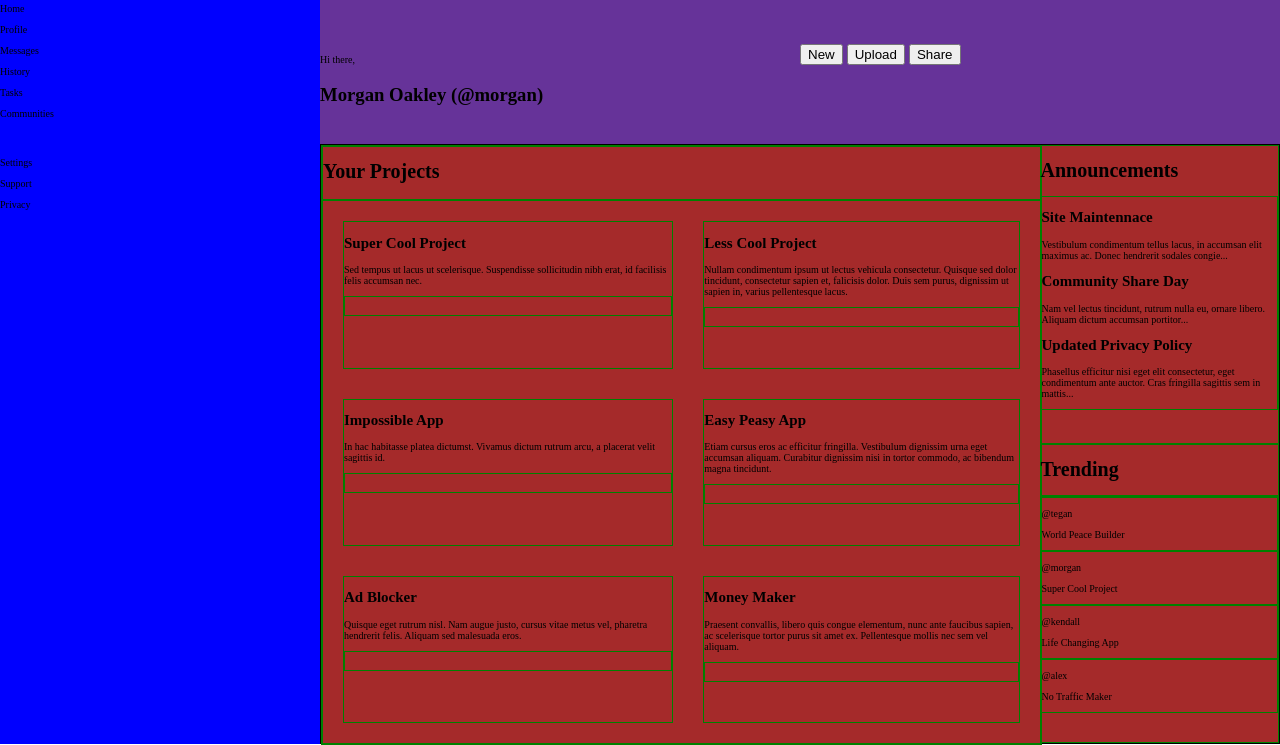
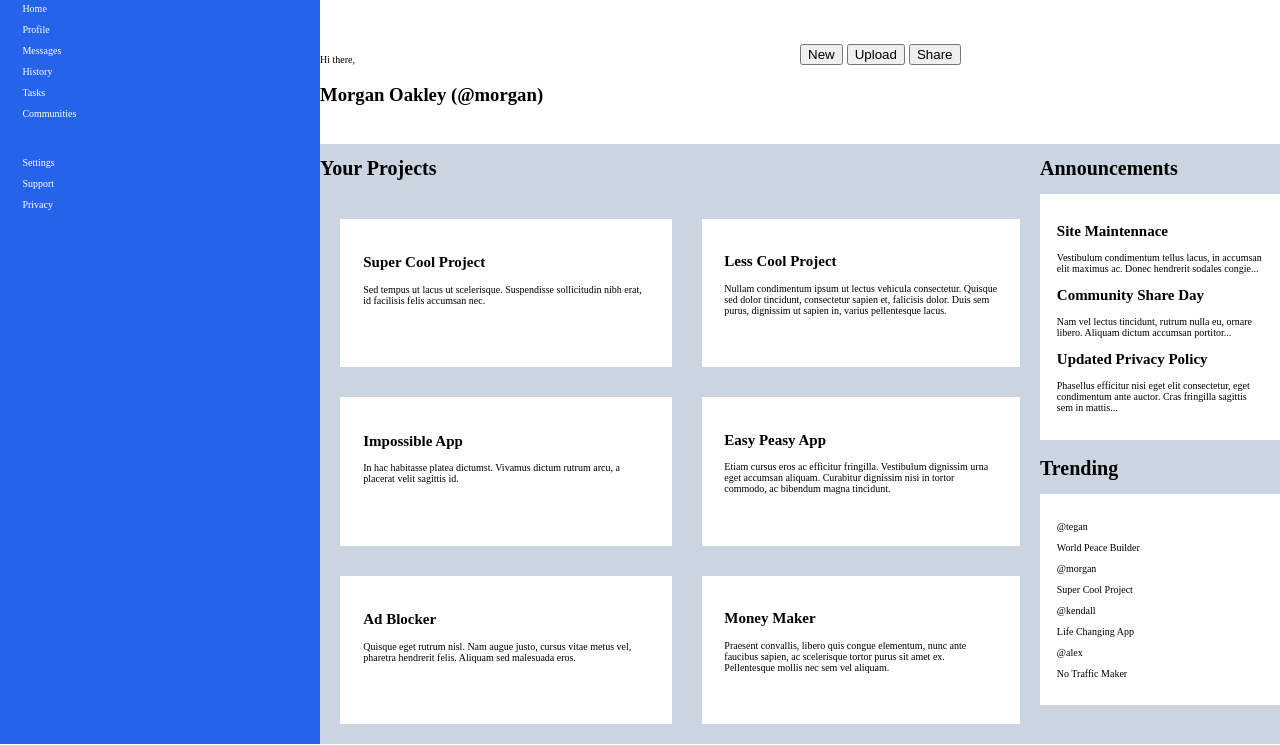
Before and after one commit to asnhck12/dashboard, a plain HTML site: page index.html in a window 1280 px wide. Shown: the part 56-801 px from the top of the page. Drawn offline with Linux system fonts and the light colour scheme.

Commit message:
Basic CSS, background and font colors

```diff
--- a/index.html
+++ b/index.html
@@ -139,7 +139,7 @@
             </div>
             <div class="trending">
                 <h1>Trending</h1>
-                <div class="trendingCard"></div>
+                <div class="trendingCard">
                     <div class="trendingAccounts">
                         <p>@tegan</p>
                         <p>World Peace Builder</p>
@@ -157,6 +157,7 @@
                         <p>No Traffic Maker</p>
                     </div>
                 </div>
+            </div>
 
         </div>
     </div>
--- a/styles.css
+++ b/styles.css
@@ -12,7 +12,7 @@ html, body {
 }
 
 .header {
-    background-color: rebeccapurple;
+    background-color: white;
     grid-area:1/2/2/5;
     display: grid;
     grid-template: 1fr 1fr/ auto auto;
@@ -32,32 +32,21 @@ html, body {
 
 }
 
-/* .header div {
-    border: 1px;
-    border-style: double;
-    border-color: black;
-} */
-
 .sidebar {
     grid-area: 1/1/5/2;
-    background-color: blue;
+    background-color: #2563eb;
+    color: white;
+    padding-left: 7%;
 }
 
+
 .main {
-    background-color: brown;
+    background-color: #cbd5e1;
     grid-area: 2/2/5/5;
-    border: 1px;
-    border-style: double;
-    border-color: black;
     display: grid;
     grid-template: repeat(4, 25%)/repeat(4, 25%);
 }
 
-.main div {
-    border: 1px;
-    border-style: double;
-    border-color: green;
-}
 
 .projects {
     grid-area: 1/1/5/4;
@@ -73,6 +62,11 @@ html, body {
     padding: 20px;
     gap: 30px;
 
+}
+
+.projectCard, .announcementCard, .trendingCard {
+    background-color: white;
+    padding: 7%;
 }
 
 .announcements {
```
Lines whose indentation alone changed are shown as unchanged.
